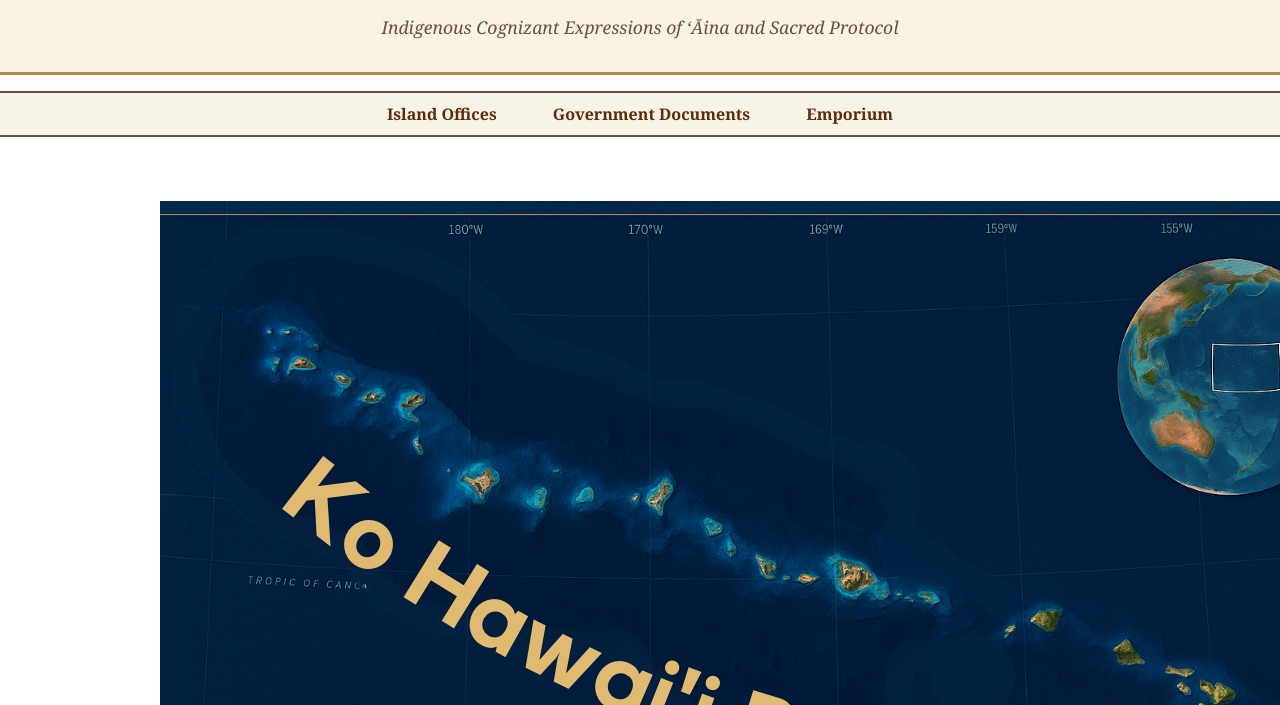
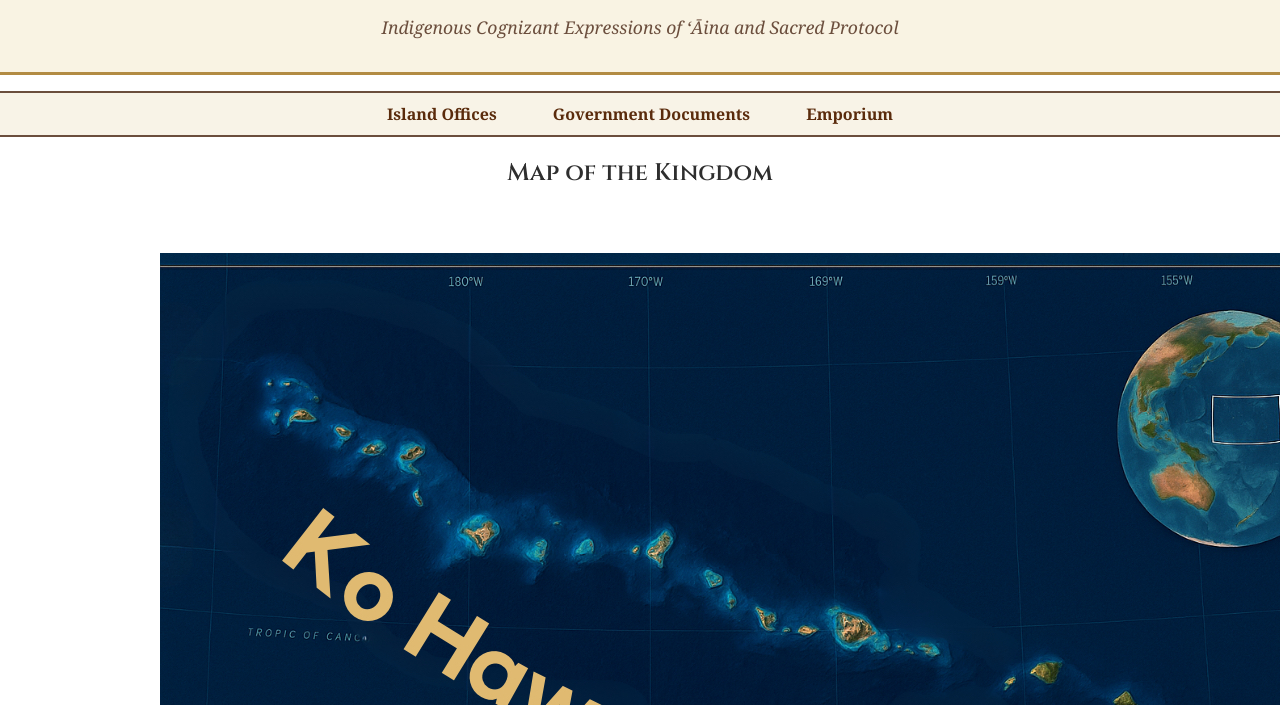
Before and after one commit to RastaRooster808/KHPA, a plain HTML site: page index.html in a window 1280 px wide. Shown: the part 95-800 px from the top of the page. Drawn offline with Linux system fonts and the light colour scheme; files that its build step writes are made by us from their sources.

Commit message:
Update index.html

```diff
--- a/index.html
+++ b/index.html
@@ -34,7 +34,7 @@
   </nav>
     </nav>
   </header>
-
+<h2 style="text-align: center; font-family: Cinzel;">Map of the Kingdom</h2>
   <section id="island-map-banner">
     <img src="img/island-map.jpg" alt="Map of Hawaiian Islands" class="island-map-banner"/>
   </section>
```
